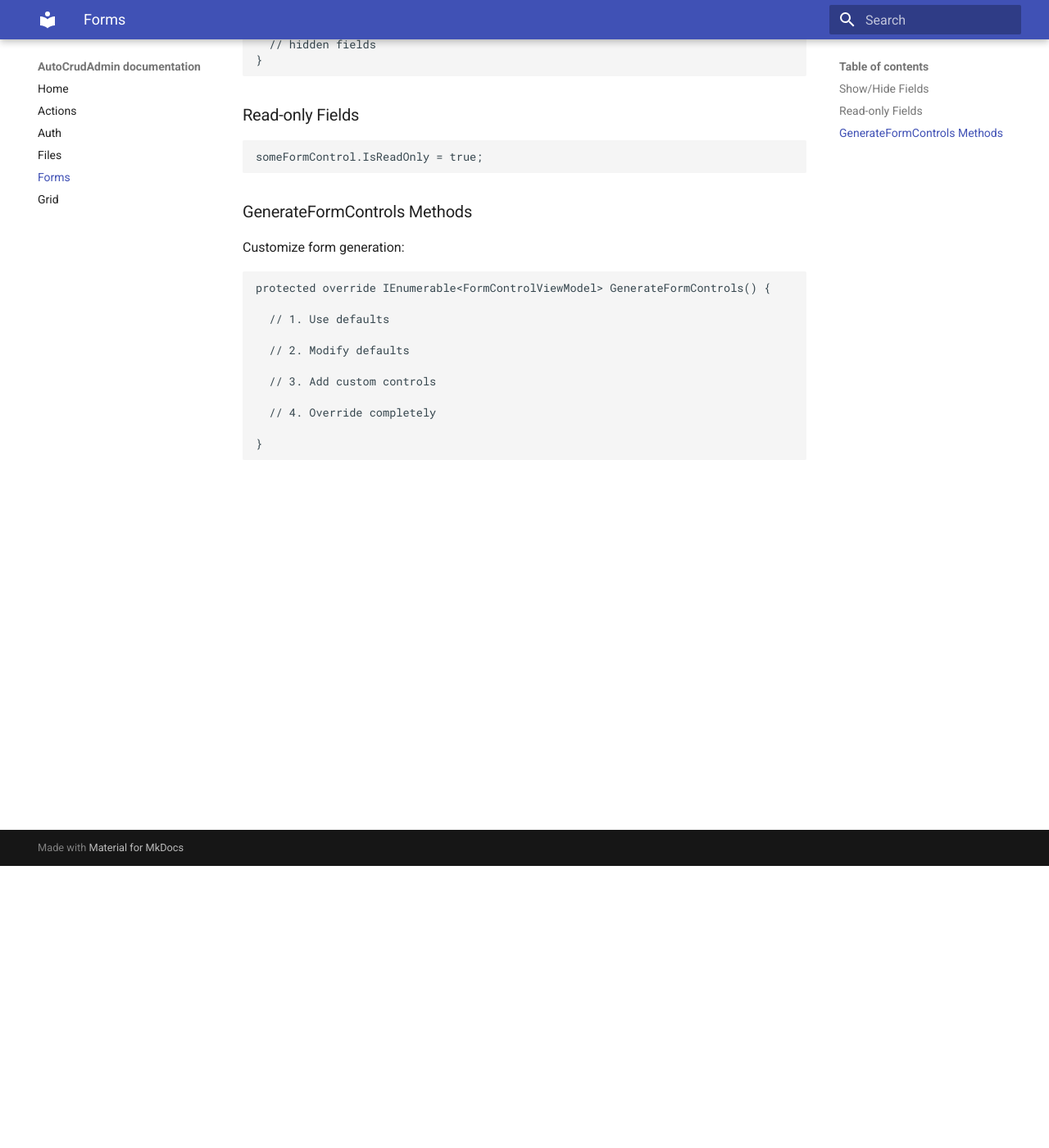
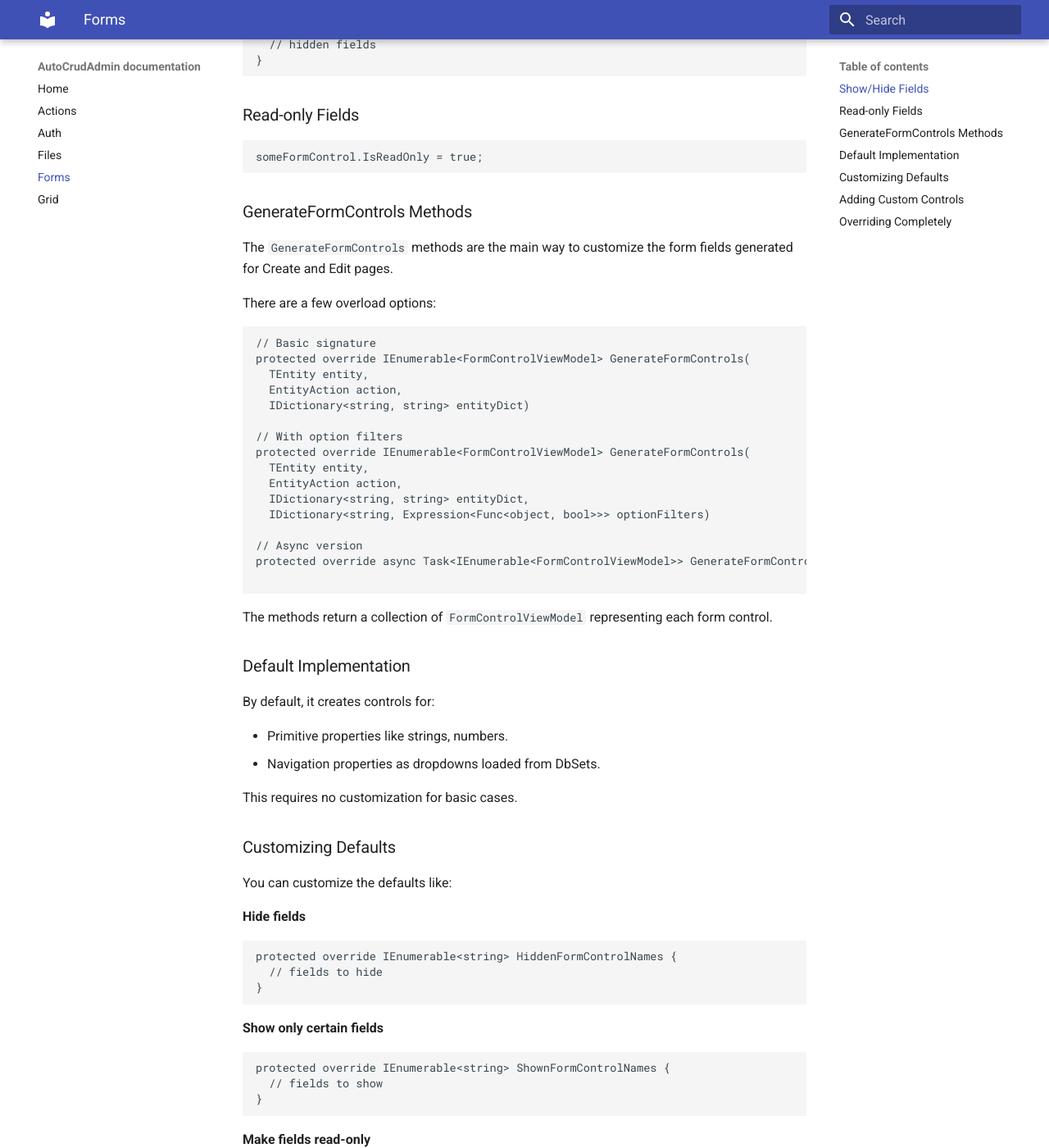
Before and after one commit to Minkov/AutoCrudAdmin, an MkDocs documentation site: the page built from docs/forms.md, in a window 1280 px wide and 1400 px high, scrolled down 344 px. Shown: the whole window at 82% size. Built offline with MkDocs 1.6.1 and Material for MkDocs 9.7.7, drawn with Linux system fonts in a browser that asks for light colours; some of the changed text lies outside the part shown.

Commit message:
Added more docs

````diff
--- a/docs/forms.md
+++ b/docs/forms.md
@@ -21,18 +21,93 @@ someFormControl.IsReadOnly = true;
 
 ### GenerateFormControls Methods
 
-Customize form generation:
+The `GenerateFormControls` methods are the main way to customize the form fields generated for Create and Edit pages.
+
+There are a few overload options:
 
 ```csharp
-protected override IEnumerable<FormControlViewModel> GenerateFormControls() {
+// Basic signature
+protected override IEnumerable<FormControlViewModel> GenerateFormControls(
+  TEntity entity,
+  EntityAction action,
+  IDictionary<string, string> entityDict)
 
-  // 1. Use defaults
+// With option filters
+protected override IEnumerable<FormControlViewModel> GenerateFormControls(
+  TEntity entity,
+  EntityAction action,
+  IDictionary<string, string> entityDict,
+  IDictionary<string, Expression<Func<object, bool>>> optionFilters)
 
-  // 2. Modify defaults
+// Async version
+protected override async Task<IEnumerable<FormControlViewModel>> GenerateFormControlsAsync(...)
 
-  // 3. Add custom controls
+```
 
-  // 4. Override completely
+The methods return a collection of `FormControlViewModel` representing each form control.
 
+### Default Implementation
+
+By default, it creates controls for:
+
+- Primitive properties like strings, numbers.
+- Navigation properties as dropdowns loaded from DbSets.
+
+This requires no customization for basic cases.
+
+### Customizing Defaults
+
+You can customize the defaults like:
+
+**Hide fields**
+
+```csharp
+protected override IEnumerable<string> HiddenFormControlNames {
+  // fields to hide
 }
 ```
+
+**Show only certain fields**
+
+```csharp
+protected override IEnumerable<string> ShownFormControlNames {
+  // fields to show
+}
+```
+
+**Make fields read-only**
+
+```csharp
+formControl.IsReadOnly = true;
+```
+
+### Adding Custom Controls
+
+To add completely custom controls, create and add `FormControlViewModel` instances:
+
+```csharp
+protected override IEnumerable<FormControlViewModel> GenerateFormControls()
+{
+  // Create custom control
+  var ratingControl = new FormControlViewModel();
+
+  // Add to default fields
+  return base.GenerateFormControls().Concat(new[] { ratingControl });
+}
+```
+
+### Overriding Completely
+
+For full control, override `GenerateFormControls` and explicitly build the controls:
+
+```csharp
+protected override IEnumerable<FormControlViewModel> GenerateFormControls()
+{
+  return new FormControlViewModel[]
+  {
+     // Explicitly build controls
+  };
+}
+```
+
+Let me know if you need any clarification or have additional questions!
````
Also changed, not shown: docs/README.md (+1 -1 lines).
